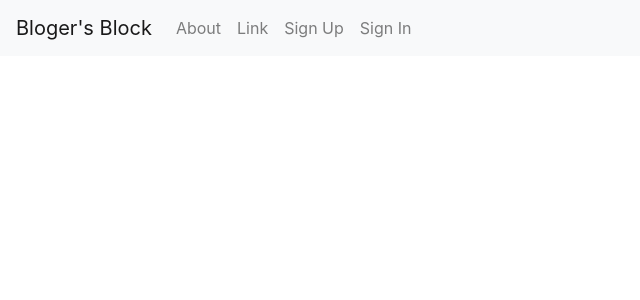
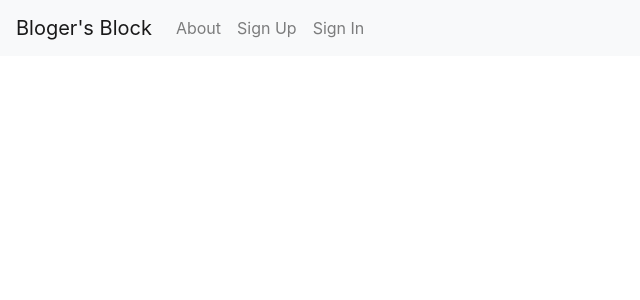
Before and after one commit to Mantongash/blog, a Flask app: page / in a window 1280 px wide. Shown: the top 300 px of the page, without its empty margins (0-640 px from the left). Run offline with Flask 2, Linux system fonts and the light colour scheme; some libraries are stand-ins or nearby versions.

Commit message:
Removed an unused link in the navbar

```diff
--- a/app/templates/base.html
+++ b/app/templates/base.html
@@ -18,9 +18,6 @@
             >
           </li>
           <li class="nav-item">
-            <a class="nav-link" href="#">Link</a>
-          </li>
-          <li class="nav-item">
             <a class="nav-link" href="#" aria-disabled="true">Sign Up</a>
           </li>
           <li class="nav-item">
```
